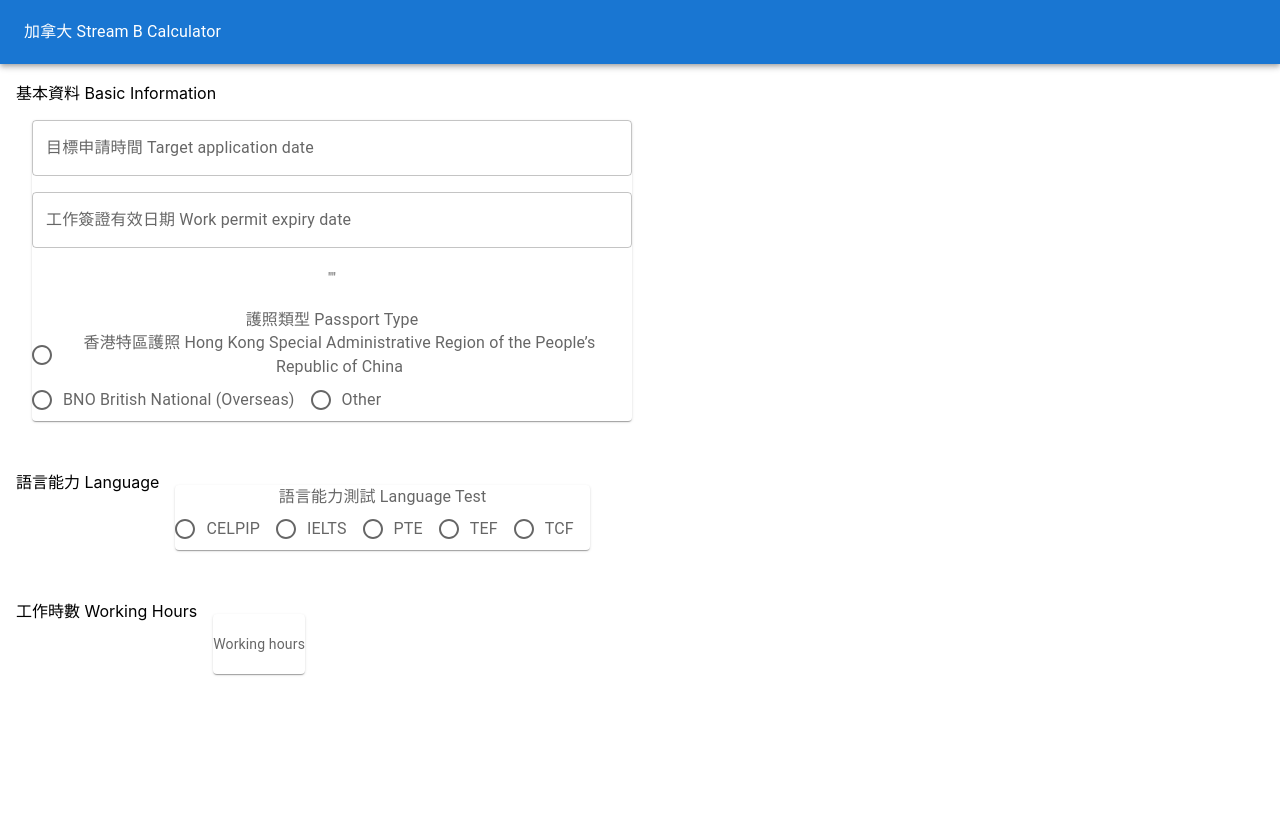
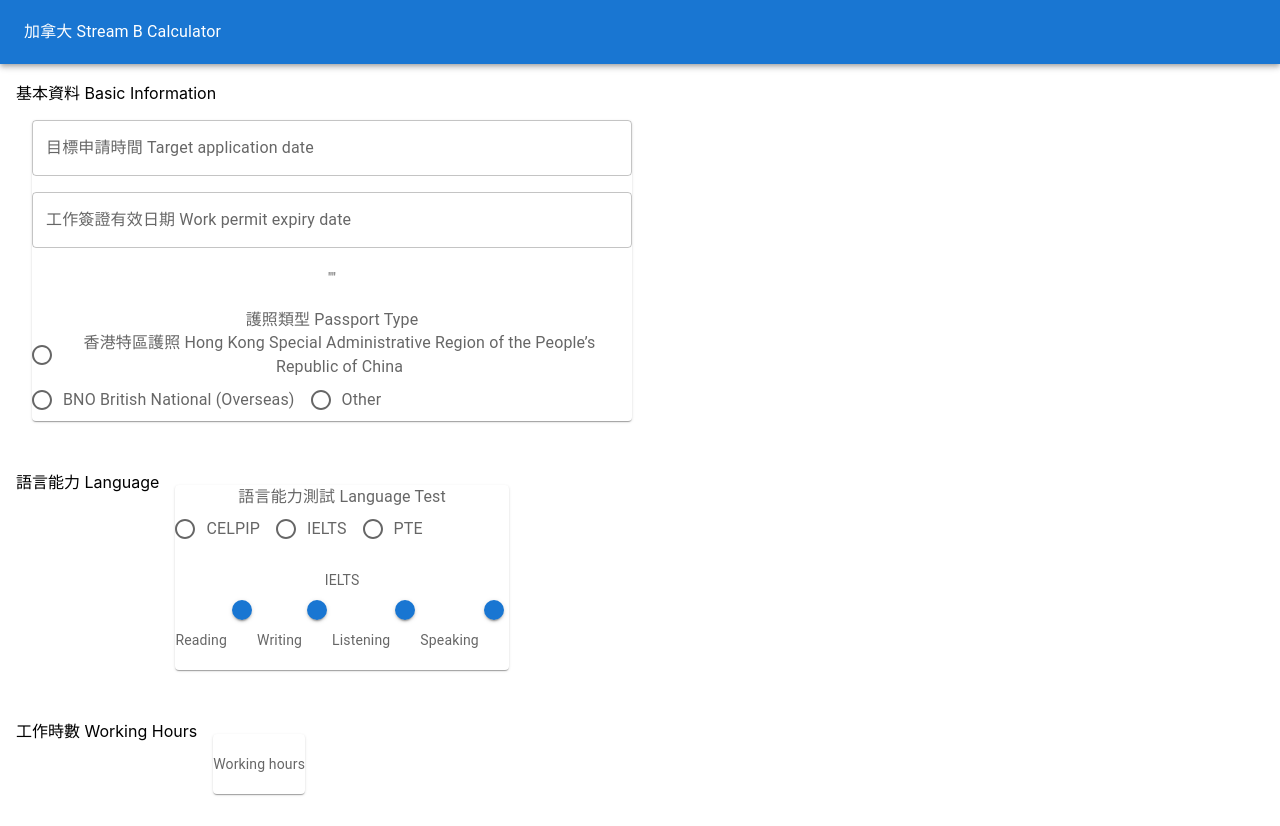
Before and after one commit to VardyNg/Canada-HK-Stream-B-Calculator, a React (Create React App) app: page / in a window 1280 px wide. Before the commit the page ends 800 px from the top, so only its background shows below. Built offline with nearby package versions, Linux system fonts and the light colour scheme.

Commit message:
scaffold language slider, remove french from language test list

```diff
--- /dev/null
+++ b/src/atoms/Slider.tsx
@@ -0,0 +1,19 @@
+import { Slider as SliderMui } from '@mui/material';
+
+type SliderProp = {
+  min: number,
+  max: number,
+  step: number
+}
+function Slider(props: SliderProp) {
+  return (
+    <SliderMui
+      orientation="vertical"
+      min={props.min}
+      max={props.max}
+      step={props.step}
+    />
+  )
+}
+
+export default Slider;
--- a/src/atoms/index.ts
+++ b/src/atoms/index.ts
@@ -1,7 +1,9 @@
 import Title from './Title';
 import DatePicker from './DatePicker';
+import Slider from './Slider';
 
 export {
   Title,
   DatePicker,
+  Slider,
 }
--- /dev/null
+++ b/src/data/LanguageTestSpec.ts
@@ -0,0 +1,34 @@
+import LanguageTestTypeEnum from "./LanguageTestTypeEnum"
+
+type LanguageTestSpecType = {
+  min: number,
+  max: number,
+  step: number,
+}
+
+const IELTSSpec: LanguageTestSpecType = {
+  min: 0,
+  max: 9,
+  step: 0.5
+}
+
+const CELPIPSpec: LanguageTestSpecType = {
+  min: 0,
+  max: 10,
+  step: 1,
+}
+
+const PTEScore: LanguageTestSpecType = {
+  min: 0,
+  max: 90,
+  step: 1,
+}
+
+
+const LanguageTestSpec = {
+  [LanguageTestTypeEnum.IELTS]: IELTSSpec,
+  [LanguageTestTypeEnum.CELPIP]: CELPIPSpec,
+  [LanguageTestTypeEnum.PTE]: PTEScore
+}
+
+export default LanguageTestSpec;
--- a/src/data/LanguageTestTypeEnum.ts
+++ b/src/data/LanguageTestTypeEnum.ts
@@ -2,8 +2,6 @@ enum LanguageTestTypeEnum {
   CELPIP='CELPIP',
   IELTS='IELTS',
   PTE='PTE',
-  TEF='TEF',
-  TCF='TCF',
 }
 
 export default LanguageTestTypeEnum;
--- a/src/data/index.ts
+++ b/src/data/index.ts
@@ -2,9 +2,11 @@ import LocalStorageEnum from './LocalStorageEnum';
 import * as Constants from './Constants'
 import PassportTypeEnum from './PassportTypeEnum';
 import LanguageTestTypeEnum from './LanguageTestTypeEnum';
+import LanguageTestSpec from './LanguageTestSpec';
 export {
   LocalStorageEnum,
   Constants,
   PassportTypeEnum,
   LanguageTestTypeEnum,
+  LanguageTestSpec,
 }
--- a/src/molecules/index.ts
+++ b/src/molecules/index.ts
@@ -1,9 +1,11 @@
 import TopBar from "./top-bar";
 import TargetApplicationDate from './stream-b-calculator/target-application-date';
 import WPExpriyDate from "./stream-b-calculator/wp-expiry-date";
+import LanguageExamSlider from "./stream-b-calculator/language-exam-slider";
 
 export {
   TopBar,
   TargetApplicationDate,
   WPExpriyDate,
+  LanguageExamSlider,
 }
--- /dev/null
+++ b/src/molecules/stream-b-calculator/language-exam-slider.tsx
@@ -0,0 +1,52 @@
+import {
+  LanguageTestTypeEnum
+} from '../../data';
+import Stack from '@mui/material/Stack';
+import {
+  Slider
+} from '../../atoms';
+import {
+  LanguageTestSpec,
+} from '../../data';
+type LanguageExamSliderProp = {
+  type: LanguageTestTypeEnum
+}
+
+function LanguageExamSlider(props: LanguageExamSliderProp) {
+  const spec = LanguageTestSpec[props.type];
+  return (
+    <>
+    {props.type}
+    <Stack
+      direction='row'
+    >
+      Reading
+      <Slider
+        min={spec.min}
+        max={spec.max}
+        step={spec.step}
+      />
+      Writing
+      <Slider
+        min={spec.min}
+        max={spec.max}
+        step={spec.step}
+      />
+      Listening
+      <Slider
+        min={spec.min}
+        max={spec.max}
+        step={spec.step}
+      />
+      Speaking
+      <Slider
+        min={spec.min}
+        max={spec.max}
+        step={spec.step}
+      />
+    </Stack>
+    </>
+  )
+}
+
+export default LanguageExamSlider;
--- a/src/organisms/stream-b-calculator/language-requirement.tsx
+++ b/src/organisms/stream-b-calculator/language-requirement.tsx
@@ -7,13 +7,16 @@ import FormLabel from '@mui/material/FormLabel';
 import {
   LanguageTestTypeEnum
 } from '../../data';
+import {
+  LanguageExamSlider
+} from '../../molecules'
 function LanguageRequirement() {
-  const [testType, setTestType] = React.useState('');
+  const [testType, setTestType] = React.useState<LanguageTestTypeEnum>(LanguageTestTypeEnum.IELTS);
   const [errorPassport, setErrorPassport] = React.useState(false);
 
   const handleChange = (event: React.ChangeEvent<HTMLInputElement>) => {
     console.log('handleChange');
-    setTestType(event.target.value);
+    setTestType(event.target.value as LanguageTestTypeEnum);
   };
 
   return (
@@ -39,18 +42,11 @@ function LanguageRequirement() {
           control={<Radio />}
           label="PTE"
         />
-        <FormControlLabel
-          value={LanguageTestTypeEnum.TEF}
-          control={<Radio />}
-          label="TEF"
-        />
-        <FormControlLabel
-          value={LanguageTestTypeEnum.TCF}
-          control={<Radio />}
-          label="TCF"
-        />
       </RadioGroup>
       {errorPassport}
+      <LanguageExamSlider
+        type={testType}
+      />
     </FormControl>
   )
 }
```
